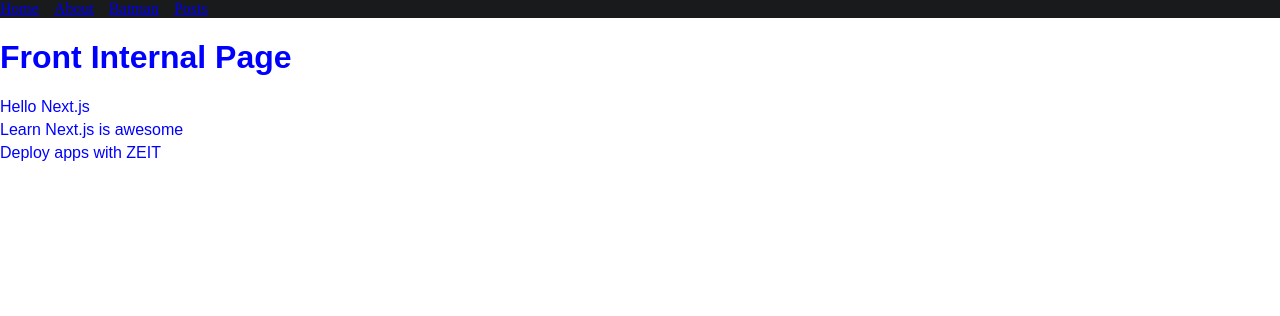
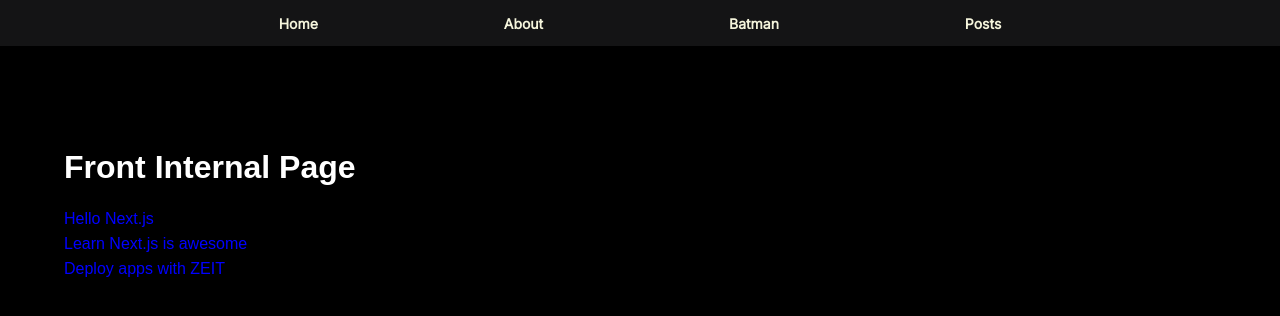
Before and after one commit to ataricoder/www, a Next.js app: page / in a window 1280 px wide. Shown: the top 316 px of the page. Built offline with nearby package versions, Linux system fonts and the light colour scheme.

Commit message:
styled header, layout and global

```diff
--- a/components/header/header.js
+++ b/components/header/header.js
@@ -1,33 +1,33 @@
 import Link from "next/link";
 import styles from "./header.module.css";
 
-const linkStyle = {
-	marginRight: 15
-};
-
 const Header = () => (
-	<div className={styles.navbar}>
+	<nav className={styles.navbar}>
+		<div className={styles.group}>
+			<div></div>
 			<Link href="/">
-			<a style={linkStyle} title="Home Page">
+				<a className={styles.link} title="Home Page">
 					Home
 				</a>
 			</Link>
 			<Link href="/about">
-			<a style={linkStyle} title="About Page">
+				<a className={styles.link} title="About Page">
 					About
 				</a>
 			</Link>
 			<Link href="/batman">
-			<a style={linkStyle} title="Batman Page">
+				<a className={styles.link} title="Batman Page">
 					Batman
 				</a>
 			</Link>
 			<Link href="/post-list">
-			<a style={linkStyle} title="Posts Page">
+				<a className={styles.link} title="Posts Page">
 					Posts
 				</a>
 			</Link>
+			<div></div>
 		</div>
+	</nav>
 );
 
 export default Header;
--- a/components/header/header.module.css
+++ b/components/header/header.module.css
@@ -1,3 +1,39 @@
 .navbar {
-	background-color: #191a1b;
+	position: fixed;
+	top: 0;
+	width: 100%;
+	z-index: 100;
+	background-color: rgb(25, 26, 27, 0.8);
 }
+
+.group {
+	margin: 0 auto;
+	display: grid;
+	grid-template-columns: repeat(6, auto);
+	align-items: center;
+	justify-items: center;
+	height: 46px;
+}
+
+.link {
+	text-decoration: none;
+	font-weight: 600;
+	font-size: 14px;
+	color: beige;
+}
+
+@media (max-width: 640px) {
+	.navbar {
+	}
+
+	.group {
+		grid-template-columns: repeat(2, auto);
+	}
+
+	.navbar a:nth-child(2) {
+		display: none;
+	}
+	.navbar a:nth-child(3) {
+		display: none;
+	}
+}
--- a/components/layout/layout.js
+++ b/components/layout/layout.js
@@ -3,12 +3,12 @@ import Header from "../header/header";
 import styles from "./layout.module.css";
 
 const Layout = props => (
-	<div className={styles.wrapper}>
+	<div className={styles.layout}>
 		<Head>
 			<title>ataricoder</title>
 		</Head>
 		<Header />
-		{props.children}
+		<div className={styles.content}>{props.children}</div>
 	</div>
 );
 
--- a/components/layout/layout.module.css
+++ b/components/layout/layout.module.css
@@ -1,3 +1,7 @@
-.wrapper {
-	color: blue;
+.layout {
+	height: 2000px;
 }
+
+.content {
+	padding: 128px 64px;
+}
--- a/pages/index.js
+++ b/pages/index.js
@@ -45,6 +45,7 @@ export default function Blog() {
 			<style jsx>{`
 				h1,
 				a {
+					color: white;
 					font-family: "Arial";
 				}
 
--- a/styles/global.css
+++ b/styles/global.css
@@ -1,3 +1,9 @@
+@import url("https://fonts.googleapis.com/css?family=Inter&display=swap");
+
 body {
+	font-family: "Inter", -apple-system, BlinkMacSystemFont, "Segoe UI", Roboto,
+		Oxygen, Ubuntu, Cantarell, "Open Sans", "Helvetica Neue", sans-serif;
 	margin: 0;
+	-webkit-font-smoothing: antialiased;
+	background-color: black;
 }
```
Lines whose indentation alone changed are shown as unchanged.
